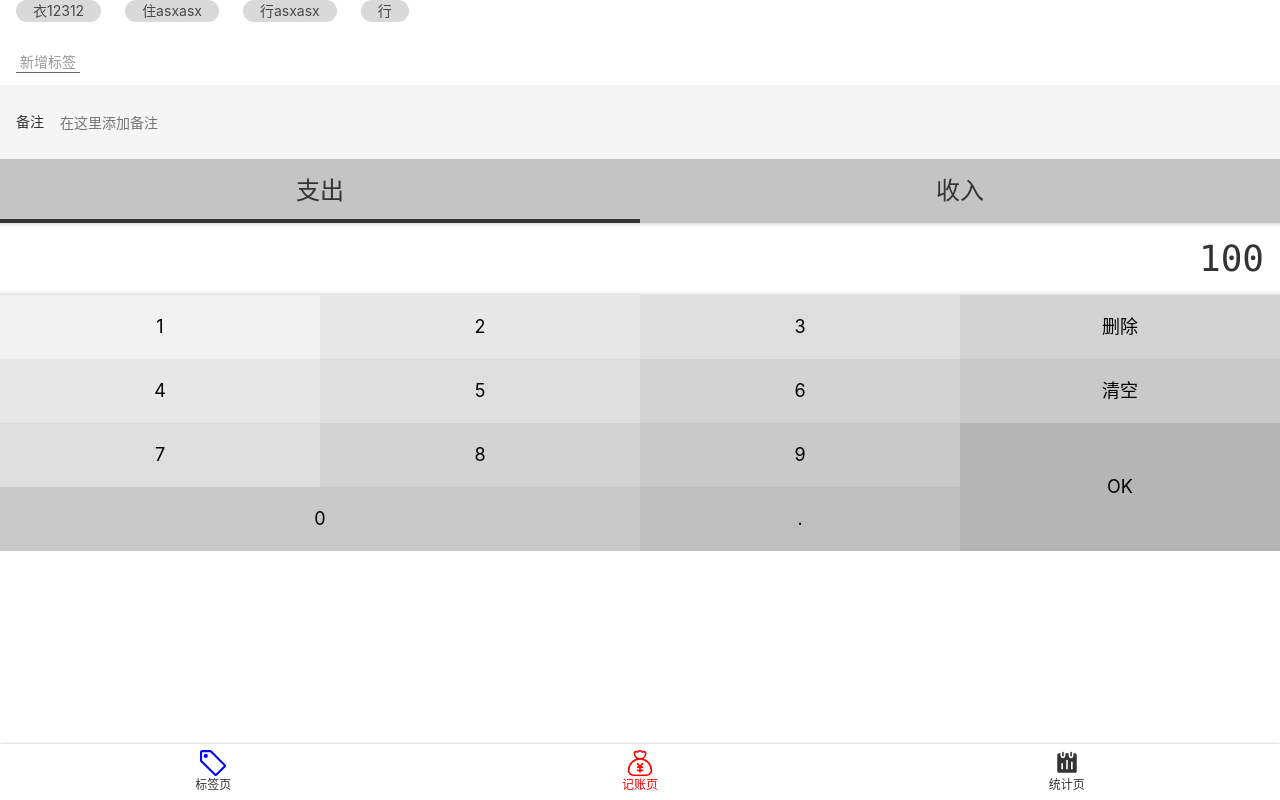
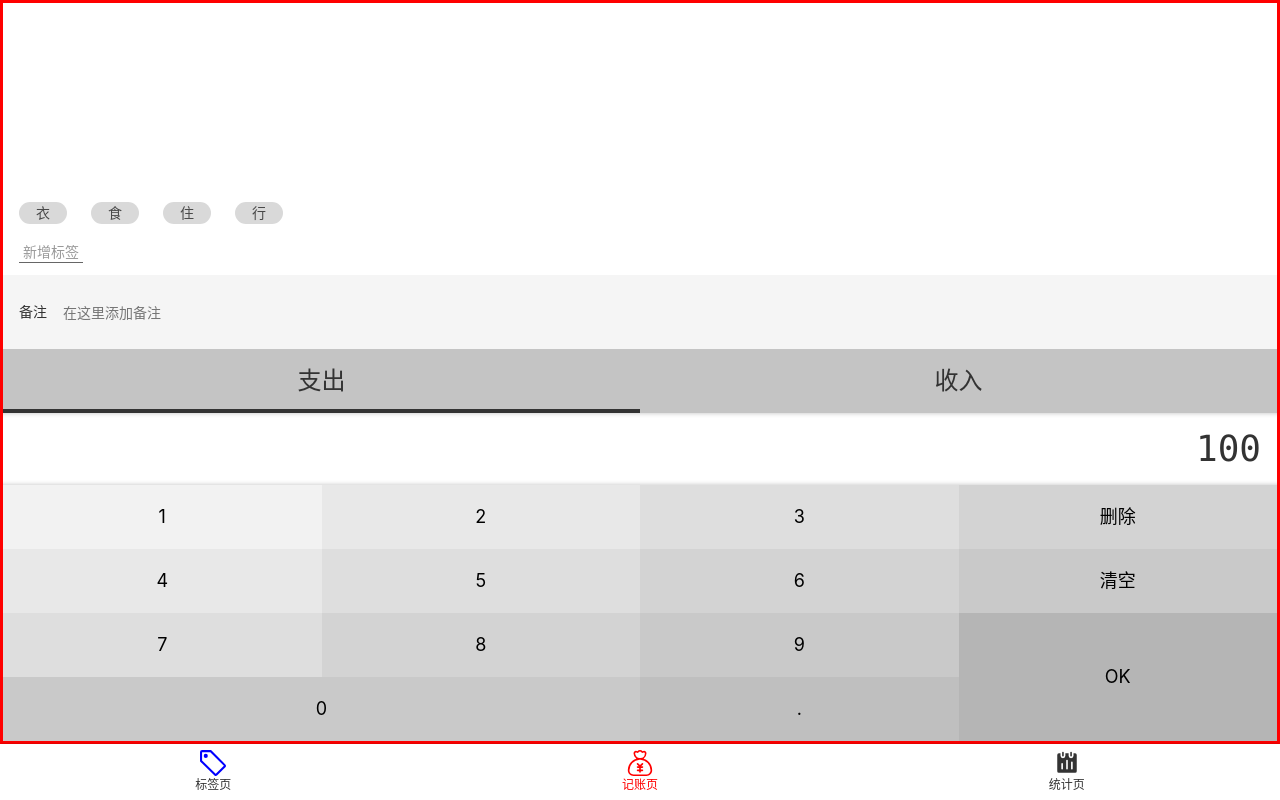
Before and after one commit to ioudan/morney-vue-code, a Vue app: page /#/money in a window 1280 px wide. Built offline with nearby package versions, Linux system fonts and the light colour scheme.

Commit message:
在Money.vue组件里：     给Layout.vue组件传clss样式：用props外部参数“classPrefix”以及再引入一个没有scoped的style标签     固定标签列表，溢出时做一个滚动条防止页面整体滚动

```diff
--- a/src/components/Layout.vue
+++ b/src/components/Layout.vue
@@ -1,6 +1,6 @@
 <template>
-  <div class="nav-wrapper">
-    <div class="content">
+  <div class="layout-wrapper" :class="classPrefix && `${classPrefix}-wrapper`">
+    <div class="content" :class="classPrefix && `${classPrefix}-content`">
       <slot/>
     </div>
     <Nav/>
@@ -9,12 +9,13 @@
 
 <script lang="ts">
 export default {
-  name: 'Layout'
+  name: 'Layout',
+  props:['classPrefix']
 };
 </script>
 
 <style lang="scss" scoped>
-.nav-wrapper {
+.layout-wrapper {
   //border: 1px solid red;
   display: flex;
   flex-direction: column;
--- a/src/views/Money.vue
+++ b/src/views/Money.vue
@@ -1,10 +1,10 @@
 <template>
-  <Layout>
+  <Layout class-prefix="layout" >
     <div class="tags">
       <ul class="tagList">
-        <li>衣12312</li>
-        <li>住asxasx</li>
-        <li>行asxasx</li>
+        <li>衣</li>
+        <li>食</li>
+        <li>住</li>
         <li>行</li>
       </ul>
       <div class="tagAdd">
@@ -41,9 +41,7 @@
         <button class="zero">0</button>
         <button>.</button>
       </div>
-
     </div>
-
   </Layout>
 </template>
 
@@ -52,15 +50,28 @@ export default {
   name: 'Money',
 };
 </script>
-
+<style lang="scss">
+.layout-content {
+  border: 3px solid red;
+  display: flex;
+  flex-direction: column;
+}
+</style>
 <style lang="scss" scoped>
 @import "~@/assets/style/helper.scss";
 
 .tags {
   margin-left: 16px;
   font-size: 14px;
+  display: flex;
+  flex-direction: column;
+  align-items: flex-start;
+  justify-content: flex-end;
+  flex-grow: 1;
+  height: 10vh;
 
   > .tagList {
+  overflow: auto;
     display: flex;
     flex-direction: row;
     margin-bottom: 17px;
@@ -73,7 +84,7 @@ export default {
       color: #484848;
       padding: 0 17px;
       margin-right: 24px;
-      margin-bottom: 12px;
+      margin-top: 12px;
     }
   }
 
@@ -183,7 +194,9 @@ export default {
       &.zero {
         width: 25*2%;
       }
-      $bg:#F2F2F2;
+
+      $bg: #F2F2F2;
+
       &:nth-child(1) {
         background: $bg;
       }
@@ -203,10 +216,12 @@ export default {
       &:nth-child(8), &:nth-child(11), &:nth-child(13) {
         background: darken($bg, 4*4%);
       }
+
       &:nth-child(14) {
         background: darken($bg, 4*5%);
       }
-      &:nth-child(12),{
+
+      &:nth-child(12), {
         background: darken($bg, 4*6%);
       }
     }
```
Also changed, not shown: 1 other file (tests, documents, lock files or other folders).
